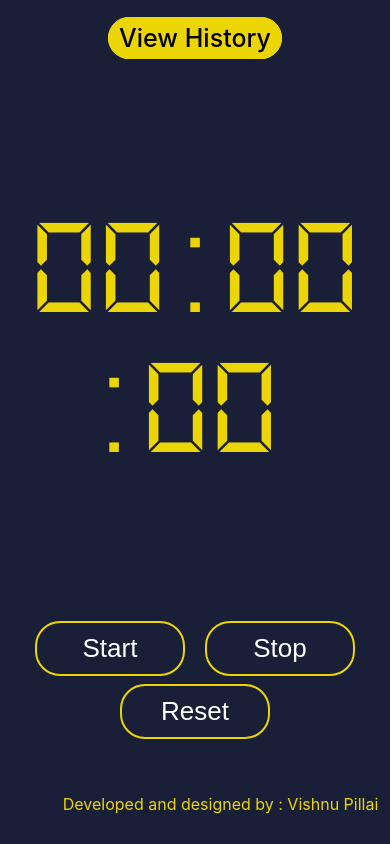
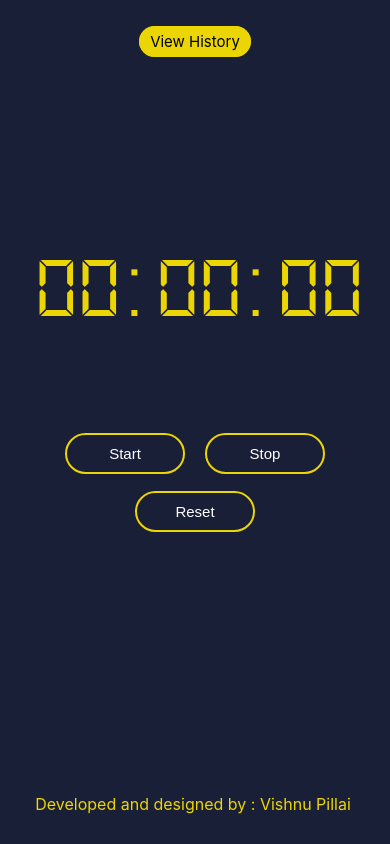
Before and after one commit to Vishnu3125/stopwatch, a React (Create React App) app: page /Stopwatch in a window 390 px wide. Built offline with nearby package versions, Linux system fonts and the light colour scheme.

Commit message:
Responsive

```diff
--- a/public/index.html
+++ b/public/index.html
@@ -16,6 +16,6 @@
     <noscript>You need to enable JavaScript to run this app.</noscript>
     <div id="root"></div>
 
-    <footer style="position: absolute; bottom: 30px; width: 95%; color: #ECD504; text-align: right;">Developed and designed by : Vishnu Pillai</footer>
+    <footer class="foot">Developed and designed by : Vishnu Pillai</footer>
   </body>
 </html>
--- a/src/App.css
+++ b/src/App.css
@@ -28,7 +28,6 @@
   width: 150px;
   margin-left: 12px;
   animation: glow 1s ease-in-out infinite alternate;
-
 }
 
 .button {
@@ -69,3 +68,32 @@
   background-color: #1A1F38;
   color: white;
 }
+
+
+@media only screen and (max-width: 580px) {
+.timer{
+    margin-top: 50%;
+    font-size: 220%;
+}
+
+.timer_text{
+  width: 90px;
+  margin-left: 12px;
+  animation: glow 1s ease-in-out infinite alternate;
+}
+
+.button {
+   /* Green */
+  width: 120px;
+  padding: 10px 15px;
+  font-size: 15px;
+  margin: 4px 10px;
+}
+
+.link{
+  font-size: 15px;
+  font-weight: 400;
+
+}
+
+}
--- a/src/index.css
+++ b/src/index.css
@@ -18,3 +18,17 @@ code {
   height: 50px;
   width: 50px;
 }
+
+.foot{
+  position: absolute;
+  bottom: 30px;
+  width: 95%;
+  color: #ECD504;
+  text-align: right;
+}
+
+@media only screen and (max-width: 580px) {
+  .foot{
+    text-align: center;
+  }
+}
```
